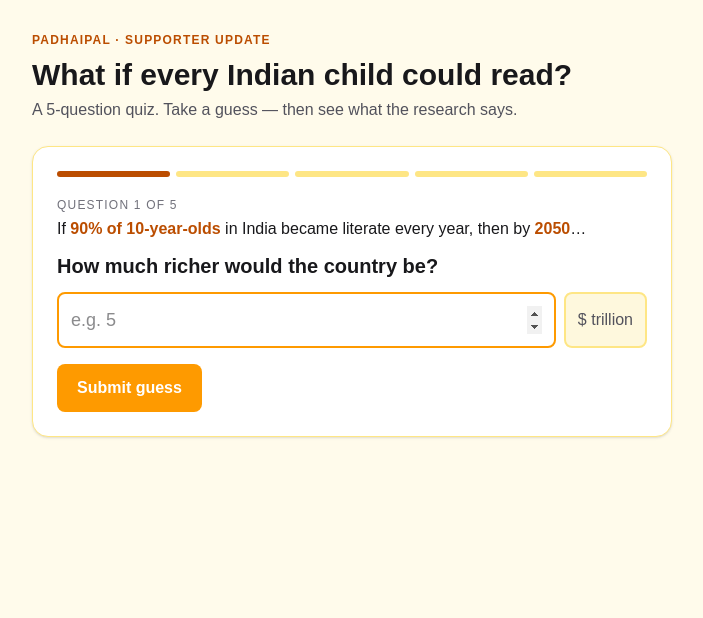
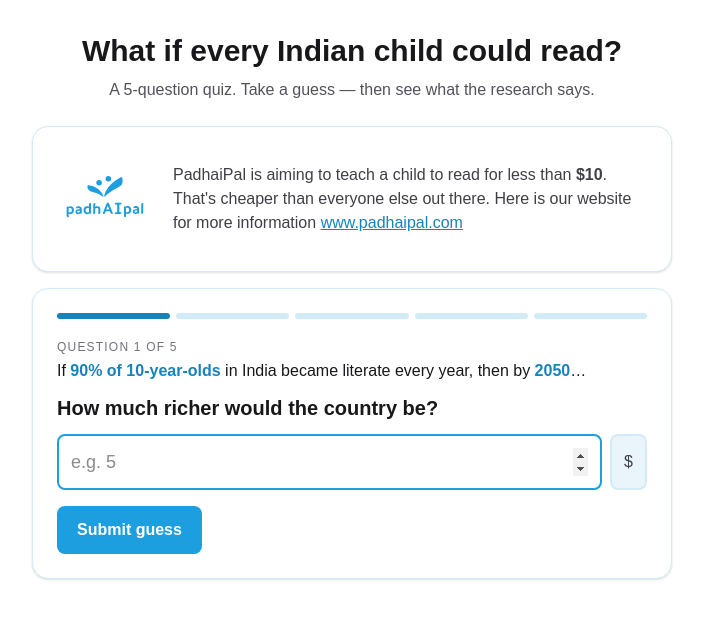
Before and after one commit to padhaipal/pp-dashboard, a Next.js app: page /quiz in a window 1280 px wide. Both pictures are taken after a click on the button "Start the quiz". Shown: the top 618 px of the page, without its empty margins (288-991 px from the left). Built offline with nearby package versions, Linux system fonts and the light colour scheme.

Commit message:
Modify quiz.

```diff
--- a/src/app/quiz/quiz-app.tsx
+++ b/src/app/quiz/quiz-app.tsx
@@ -1,5 +1,6 @@
 "use client";
 
+import Image from "next/image";
 import { useCallback, useEffect, useRef, useState } from "react";
 import {
   Chart,
@@ -10,6 +11,10 @@ import {
 } from "chart.js";
 
 Chart.register(ScatterController, PointElement, LinearScale, Tooltip);
+
+const BRAND_BLUE = "#1D9EDF";
+const BRAND_BLUE_DARK = "#1683BC";
+const BRAND_BLUE_PALE = "#D3EBF7";
 
 interface Question {
   prompt: string;
@@ -33,15 +38,11 @@ function fmtNum(n: number | null | undefined): string {
 const QUESTIONS: Question[] = [
   {
     prompt: "How much richer would the country be?",
-    unit: "$ trillion",
+    unit: "$",
     placeholder: "e.g. 5",
     correct: 37,
-    formatAnswer: (n) => `$${fmtNum(n)} trillion`,
-    correctText: (
-      <>
-        <span className="font-bold text-emerald-700">$37 trillion</span>
-      </>
-    ),
+    formatAnswer: (n) => `$${fmtNum(n)}`,
+    correctText: <span className="font-bold text-emerald-700">$37</span>,
     min: 0,
     max: 200,
     step: 0.1,
@@ -54,7 +55,7 @@ const QUESTIONS: Question[] = [
     formatAnswer: (n) => `${fmtNum(n)}%`,
     correctText: (
       <>
-        <span className="font-bold text-emerald-700">47% higher</span>
+        <span className="font-bold text-emerald-700">47%</span> higher
       </>
     ),
     min: 0,
@@ -63,13 +64,13 @@ const QUESTIONS: Question[] = [
   },
   {
     prompt: "How many more Indian children would have gone to secondary school?",
-    unit: "million",
+    unit: "",
     placeholder: "e.g. 10",
     correct: 44,
-    formatAnswer: (n) => `${fmtNum(n)} million`,
+    formatAnswer: (n) => fmtNum(n),
     correctText: (
       <>
-        <span className="font-bold text-emerald-700">44 million</span>
+        <span className="font-bold text-emerald-700">44</span>
         {" — that's roughly 1.6× Australia's population!"}
       </>
     ),
@@ -79,15 +80,11 @@ const QUESTIONS: Question[] = [
   },
   {
     prompt: "How many Indian child marriages would have been averted?",
-    unit: "million",
+    unit: "",
     placeholder: "e.g. 0.5",
-    correct: 1,
-    formatAnswer: (n) => `${fmtNum(n)} million`,
-    correctText: (
-      <>
-        <span className="font-bold text-emerald-700">1 million</span>
-      </>
-    ),
+    correct: 1.2,
+    formatAnswer: (n) => fmtNum(n),
+    correctText: <span className="font-bold text-emerald-700">1.2</span>,
     min: 0,
     max: 20,
     step: 0.05,
@@ -95,15 +92,11 @@ const QUESTIONS: Question[] = [
   {
     prompt:
       "How many children's lives would be saved (because their mums can now read)?",
-    unit: "thousand",
+    unit: "",
     placeholder: "e.g. 50",
-    correct: 400,
-    formatAnswer: (n) => `${fmtNum(n)} thousand`,
-    correctText: (
-      <>
-        <span className="font-bold text-emerald-700">400,000</span>
-      </>
-    ),
+    correct: 420,
+    formatAnswer: (n) => fmtNum(n),
+    correctText: <span className="font-bold text-emerald-700">420,000</span>,
     min: 0,
     max: 5000,
     step: 10,
@@ -112,8 +105,26 @@ const QUESTIONS: Question[] = [
 
 const PREMISE = (
   <>
-    If <strong className="text-amber-700">90% of 10-year-olds</strong> in India became literate every
-    year, then by <strong className="text-amber-700">2050</strong>…
+    If <strong style={{ color: BRAND_BLUE_DARK }}>90% of 10-year-olds</strong> in India became
+    literate every year, then by{" "}
+    <strong style={{ color: BRAND_BLUE_DARK }}>2050</strong>…
+  </>
+);
+
+const PADHAIPAL_PITCH = (
+  <>
+    PadhaiPal is aiming to teach a child to read for less than{" "}
+    <strong>$10</strong>. That&apos;s cheaper than everyone else out there. Here is our website for
+    more information{" "}
+    <a
+      href="https://www.padhaipal.com"
+      target="_blank"
+      rel="noopener noreferrer"
+      className="underline"
+      style={{ color: BRAND_BLUE_DARK }}
+    >
+      www.padhaipal.com
+    </a>
   </>
 );
 
@@ -162,25 +173,31 @@ export function QuizApp() {
     if (!res.ok) throw new Error(`submit failed ${res.status}`);
   }, []);
 
-  const fetchAnswers = useCallback(async (idx: number): Promise<number[]> => {
-    const res = await fetch(`/api/quiz/answers?question=${idx}`);
-    if (!res.ok) return [];
-    const j = (await res.json()) as { answers: number[] };
-    return j.answers ?? [];
-  }, []);
+  const fetchOthersAnswers = useCallback(
+    async (idx: number): Promise<number[]> => {
+      const sid = sessionIdRef.current;
+      const qs = new URLSearchParams({ question: String(idx) });
+      if (sid) qs.set("exclude_session", sid);
+      const res = await fetch(`/api/quiz/answers?${qs.toString()}`);
+      if (!res.ok) return [];
+      const j = (await res.json()) as { answers: number[] };
+      return j.answers ?? [];
+    },
+    [],
+  );
 
   const handleSubmit = useCallback(
     async (value: number) => {
       setSubmitting(true);
       try {
         await submit(qIndex, value);
-        const all = await fetchAnswers(qIndex);
+        const others = await fetchOthersAnswers(qIndex);
         setAnswers((prev) => {
           const next = prev.slice();
           next[qIndex] = value;
           return next;
         });
-        setRevealAnswers(all);
+        setRevealAnswers(others);
         setPhase("reveal");
       } catch {
         alert("Something went wrong saving your answer. Please try again.");
@@ -188,7 +205,7 @@ export function QuizApp() {
         setSubmitting(false);
       }
     },
-    [qIndex, submit, fetchAnswers],
+    [qIndex, submit, fetchOthersAnswers],
   );
 
   const handleNext = useCallback(() => {
@@ -209,21 +226,18 @@ export function QuizApp() {
   }, [phase]);
 
   return (
-    <div className="min-h-screen bg-amber-50 text-zinc-900">
+    <div className="min-h-screen bg-white text-zinc-900">
       <div className="mx-auto max-w-2xl px-4 py-8 pb-24">
-        <div className="text-xs font-bold tracking-widest text-amber-700">
-          PADHAIPAL · SUPPORTER UPDATE
-        </div>
-        <h1 className="mt-2 text-3xl leading-tight font-semibold">
+        <h1 className="text-center text-3xl leading-tight font-semibold">
           What if every Indian child could read?
         </h1>
-        <p className="mt-1 mb-6 text-zinc-600">
+        <p className="mt-2 mb-6 text-center text-zinc-600">
           A 5-question quiz. Take a guess — then see what the research says.
         </p>
 
-        {phase === "intro" && (
-          <Intro onStart={() => setPhase("question")} />
-        )}
+        <BrandCard />
+
+        {phase === "intro" && <Intro onStart={() => setPhase("question")} />}
 
         {phase === "question" && (
           <QuestionCard
@@ -239,7 +253,7 @@ export function QuizApp() {
             qIndex={qIndex}
             question={QUESTIONS[qIndex]}
             userAnswer={answers[qIndex] ?? 0}
-            allAnswers={revealAnswers}
+            othersAnswers={revealAnswers}
             isLast={qIndex === QUESTIONS.length - 1}
             onNext={handleNext}
           />
@@ -249,10 +263,29 @@ export function QuizApp() {
           <Summary
             answers={answers}
             completed={completed}
-            fetchAnswers={fetchAnswers}
+            fetchOthersAnswers={fetchOthersAnswers}
           />
         )}
       </div>
+    </div>
+  );
+}
+
+function BrandCard() {
+  return (
+    <div
+      className="mb-4 flex flex-col items-center gap-4 rounded-2xl border bg-white p-6 shadow-sm sm:flex-row sm:gap-5"
+      style={{ borderColor: BRAND_BLUE_PALE }}
+    >
+      <Image
+        src="/padhaipal-logo.svg"
+        alt="PadhaiPal"
+        width={96}
+        height={96}
+        className="shrink-0"
+        priority
+      />
+      <p className="text-center text-zinc-700 sm:text-left">{PADHAIPAL_PITCH}</p>
     </div>
   );
 }
@@ -263,10 +296,11 @@ function ProgressBar({ idx }: { idx: number }) {
       {QUESTIONS.map((_, i) => (
         <span
           key={i}
-          className={
-            "h-1.5 flex-1 rounded " +
-            (i < idx ? "bg-amber-500" : i === idx ? "bg-amber-700" : "bg-amber-200")
-          }
+          className="h-1.5 flex-1 rounded"
+          style={{
+            backgroundColor:
+              i < idx ? BRAND_BLUE : i === idx ? BRAND_BLUE_DARK : BRAND_BLUE_PALE,
+          }}
         />
       ))}
     </div>
@@ -275,9 +309,39 @@ function ProgressBar({ idx }: { idx: number }) {
 
 function Card({ children }: { children: React.ReactNode }) {
   return (
-    <div className="mb-4 rounded-2xl border border-amber-200 bg-white p-6 shadow-sm">
+    <div
+      className="mb-4 rounded-2xl border bg-white p-6 shadow-sm"
+      style={{ borderColor: BRAND_BLUE_PALE }}
+    >
       {children}
     </div>
+  );
+}
+
+function PrimaryButton({
+  onClick,
+  disabled,
+  children,
+}: {
+  onClick: () => void;
+  disabled?: boolean;
+  children: React.ReactNode;
+}) {
+  return (
+    <button
+      onClick={onClick}
+      disabled={disabled}
+      className="rounded-lg px-5 py-3 font-semibold text-white transition disabled:cursor-not-allowed disabled:opacity-50"
+      style={{ backgroundColor: BRAND_BLUE }}
+      onMouseEnter={(e) =>
+        ((e.currentTarget as HTMLButtonElement).style.backgroundColor = BRAND_BLUE_DARK)
+      }
+      onMouseLeave={(e) =>
+        ((e.currentTarget as HTMLButtonElement).style.backgroundColor = BRAND_BLUE)
+      }
+    >
+      {children}
+    </button>
   );
 }
 
@@ -290,12 +354,7 @@ function Intro({ onStart }: { onStart: () => void }) {
         your guess sits.
       </p>
       <div className="mt-5">
-        <button
-          onClick={onStart}
-          className="rounded-lg bg-amber-500 px-5 py-3 font-semibold text-white transition hover:bg-amber-600"
-        >
-          Start the quiz
-        </button>
+        <PrimaryButton onClick={onStart}>Start the quiz</PrimaryButton>
       </div>
     </Card>
   );
@@ -332,6 +391,7 @@ function QuestionCard({
     onSubmit(n);
   }
 
+  const inputBorder = error ? "#e11d48" : BRAND_BLUE_PALE;
   return (
     <Card>
       <ProgressBar idx={qIndex} />
@@ -357,23 +417,31 @@ function QuestionCard({
           onKeyDown={(e) => {
             if (e.key === "Enter") handleClick();
           }}
-          className={
-            "flex-1 rounded-lg border-2 px-3 py-3 text-lg outline-none " +
-            (error ? "border-rose-500" : "border-amber-200 focus:border-amber-500")
-          }
+          className="flex-1 rounded-lg border-2 px-3 py-3 text-lg outline-none focus:outline-none"
+          style={{ borderColor: inputBorder }}
+          onFocus={(e) => {
+            if (!error) e.currentTarget.style.borderColor = BRAND_BLUE;
+          }}
+          onBlur={(e) => {
+            if (!error) e.currentTarget.style.borderColor = BRAND_BLUE_PALE;
+          }}
         />
-        <div className="flex items-center rounded-lg border-2 border-amber-200 bg-amber-100/60 px-3 text-zinc-600">
-          {question.unit}
-        </div>
+        {question.unit && (
+          <div
+            className="flex items-center rounded-lg border-2 px-3 text-zinc-700"
+            style={{
+              borderColor: BRAND_BLUE_PALE,
+              backgroundColor: `${BRAND_BLUE_PALE}80`,
+            }}
+          >
+            {question.unit}
+          </div>
+        )}
       </div>
       <div className="mt-4">
-        <button
-          onClick={handleClick}
-          disabled={submitting}
-          className="rounded-lg bg-amber-500 px-5 py-3 font-semibold text-white transition hover:bg-amber-600 disabled:cursor-not-allowed disabled:opacity-50"
-        >
+        <PrimaryButton onClick={handleClick} disabled={submitting}>
           {submitting ? "Saving…" : "Submit guess"}
-        </button>
+        </PrimaryButton>
       </div>
     </Card>
   );
@@ -383,14 +451,14 @@ function RevealCard({
   qIndex,
   question,
   userAnswer,
-  allAnswers,
+  othersAnswers,
   isLast,
   onNext,
 }: {
   qIndex: number;
   question: Question;
   userAnswer: number;
-  allAnswers: number[];
+  othersAnswers: number[];
   isLast: boolean;
   onNext: () => void;
 }) {
@@ -410,15 +478,12 @@ function RevealCard({
       <ScatterChart
         question={question}
         userAnswer={userAnswer}
-        allAnswers={allAnswers}
+        othersAnswers={othersAnswers}
       />
       <div className="mt-5">
-        <button
-          onClick={onNext}
-          className="rounded-lg bg-amber-500 px-5 py-3 font-semibold text-white transition hover:bg-amber-600"
-        >
+        <PrimaryButton onClick={onNext}>
           {isLast ? "See the summary" : "Next question"}
-        </button>
+        </PrimaryButton>
       </div>
     </Card>
   );
@@ -446,11 +511,11 @@ function Legend() {
 function ScatterChart({
   question,
   userAnswer,
-  allAnswers,
+  othersAnswers,
 }: {
   question: Question;
   userAnswer: number;
-  allAnswers: number[];
+  othersAnswers: number[];
 }) {
   const canvasRef = useRef<HTMLCanvasElement>(null);
   const chartRef = useRef<Chart | null>(null);
@@ -459,7 +524,7 @@ function ScatterChart({
     const canvas = canvasRef.current;
     if (!canvas) return;
 
-    const all = allAnswers.slice();
+    const all = othersAnswers.slice();
     const maxVal = Math.max(...all, question.correct, userAnswer);
     const minVal = Math.min(...all, question.correct, userAnswer, 0);
     const span = Math.max(1, maxVal - minVal);
@@ -523,7 +588,7 @@ function ScatterChart({
             type: "linear",
             min: xMin,
             max: xMax,
-            title: { display: true, text: question.unit },
+            title: { display: !!question.unit, text: question.unit },
             ticks: { callback: (v) => fmtNum(Number(v)) },
             grid: { color: "rgba(0,0,0,0.05)" },
           },
@@ -541,7 +606,7 @@ function ScatterChart({
       chartRef.current?.destroy();
       chartRef.current = null;
     };
-  }, [question, userAnswer, allAnswers]);
+  }, [question, userAnswer, othersAnswers]);
 
   return (
     <div className="relative mt-2 h-36">
@@ -553,17 +618,17 @@ function ScatterChart({
 function Summary({
   answers,
   completed,
-  fetchAnswers,
+  fetchOthersAnswers,
 }: {
   answers: (number | null)[];
   completed: number | null;
-  fetchAnswers: (idx: number) => Promise<number[]>;
+  fetchOthersAnswers: (idx: number) => Promise<number[]>;
 }) {
   const [allByQ, setAllByQ] = useState<Record<number, number[]>>({});
 
   useEffect(() => {
     let cancelled = false;
-    Promise.all(QUESTIONS.map((_, i) => fetchAnswers(i))).then((results) => {
+    Promise.all(QUESTIONS.map((_, i) => fetchOthersAnswers(i))).then((results) => {
       if (cancelled) return;
       const map: Record<number, number[]> = {};
       results.forEach((r, i) => (map[i] = r));
@@ -572,7 +637,7 @@ function Summary({
     return () => {
       cancelled = true;
     };
-  }, [fetchAnswers]);
+  }, [fetchOthersAnswers]);
 
   return (
     <>
@@ -584,31 +649,31 @@ function Summary({
             <span className="text-zinc-500">Loading…</span>
           ) : completed === 1 ? (
             <>
-              <span className="font-bold text-amber-700">1</span> person has completed this quiz so
-              far.
+              <span className="font-bold" style={{ color: BRAND_BLUE_DARK }}>
+                1
+              </span>{" "}
+              person has completed this quiz so far.
             </>
           ) : (
             <>
-              <span className="font-bold text-amber-700">
+              <span className="font-bold" style={{ color: BRAND_BLUE_DARK }}>
                 {completed.toLocaleString()}
               </span>{" "}
               people have completed this quiz so far.
             </>
           )}
         </p>
-        <p className="mt-2 text-zinc-700">
-          Here&apos;s how everyone has answered. Your guesses are highlighted.
-        </p>
       </Card>
 
       <Card>
         {QUESTIONS.map((q, i) => {
           const userAnswer = answers[i];
-          const all = allByQ[i] ?? [];
+          const others = allByQ[i] ?? [];
           return (
             <div
               key={i}
-              className="border-t border-dashed border-amber-200 py-4 first:border-t-0 first:pt-0"
+              className="border-t border-dashed py-4 first:border-t-0 first:pt-0"
+              style={{ borderColor: BRAND_BLUE_PALE }}
             >
               <div className="text-xs tracking-widest text-zinc-500 uppercase">
                 Question {i + 1}
@@ -621,7 +686,7 @@ function Summary({
                 </span>{" "}
                 · Research: {q.correctText}
               </p>
-              <ScatterChart question={q} userAnswer={userAnswer ?? 0} allAnswers={all} />
+              <ScatterChart question={q} userAnswer={userAnswer ?? 0} othersAnswers={others} />
             </div>
           );
         })}
@@ -629,23 +694,19 @@ function Summary({
 
       <Card>
         <p>
-          Want the full picture? Read the original insight note from the{" "}
-          What Works Hub for Global Education:
-        </p>
-        <p className="mt-2">
+          Want the full picture? Read the original article from the What Works Hub for Global
+          Education:{" "}
           <a
             href={PDF_URL}
             target="_blank"
             rel="noopener noreferrer"
-            className="text-amber-700 underline hover:text-amber-800"
+            className="underline"
+            style={{ color: BRAND_BLUE_DARK }}
           >
-            WWHGE — Universal Foundational Learning Insight Note (PDF)
+            Universal Foundational Learning Insight Note (PDF)
           </a>
         </p>
-        <p className="mt-4 text-sm text-zinc-500">
-          Thank you for supporting PadhaiPal — we&apos;re building WhatsApp-based literacy tools so
-          every child gets a real shot at reading.
-        </p>
+        <p className="mt-4 text-zinc-700">{PADHAIPAL_PITCH}</p>
       </Card>
     </>
   );
```
Also changed, not shown: public/padhaipal-logo.svg (added).
